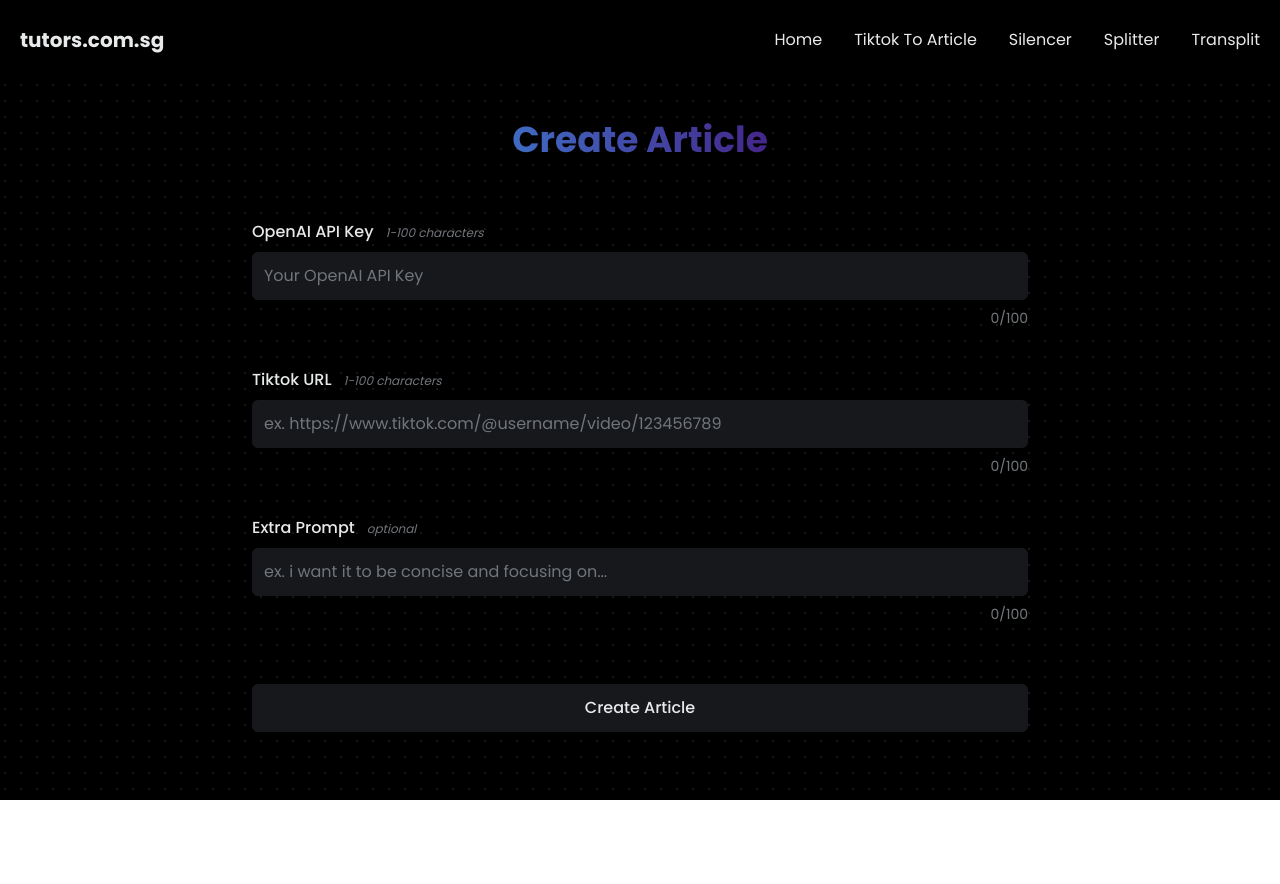
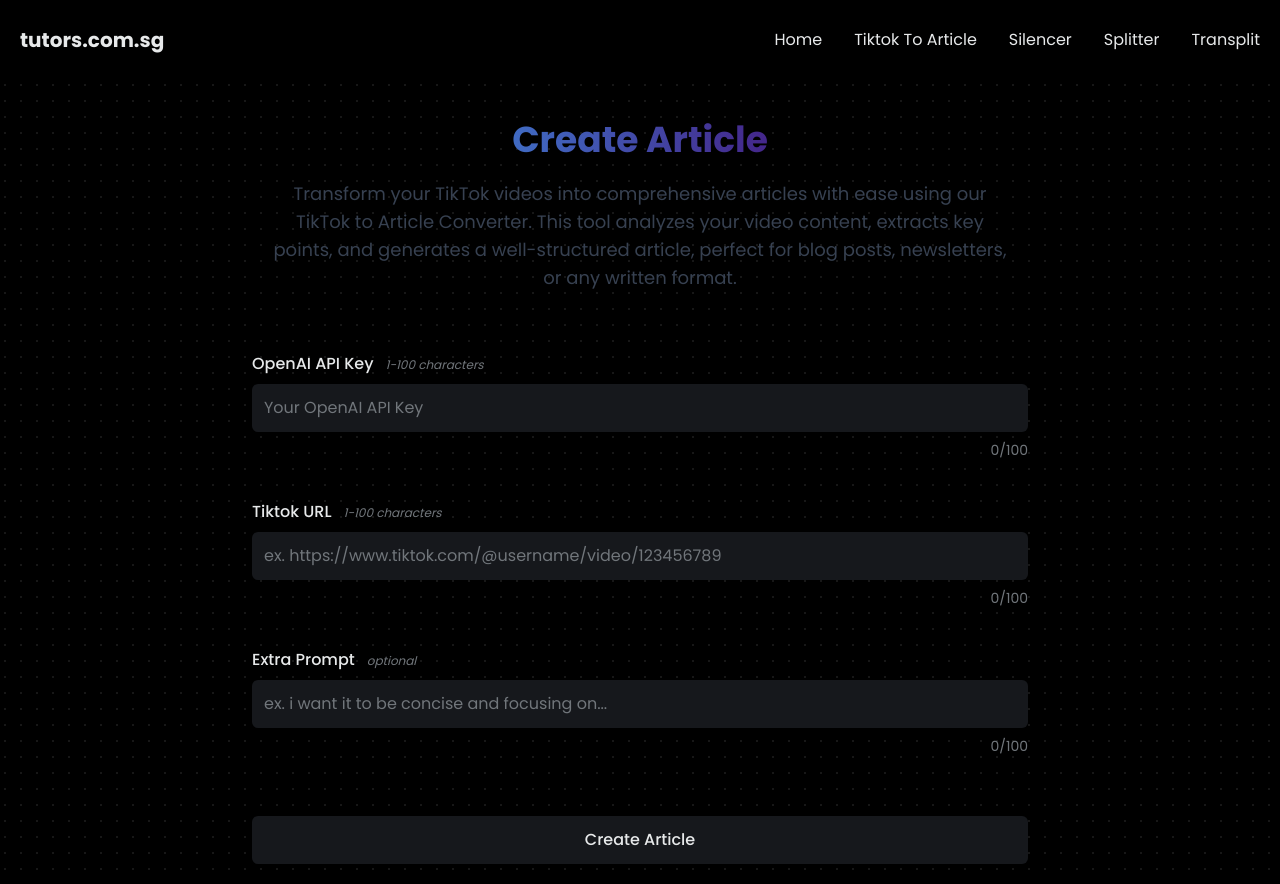
Before and after one commit to tengtutors/tutors_frontend, a Next.js app: page /tiktok-to-article in a window 1280 px wide. Before the commit the page ends 800 px from the top, so only its background shows below. Built offline with nearby package versions, Linux system fonts and the light colour scheme.

Commit message:
Update page.jsx

```diff
--- a/app/tiktok-to-article/page.jsx
+++ b/app/tiktok-to-article/page.jsx
@@ -6,7 +6,9 @@ const Page = () => {
       <div className="max-w-[55rem] w-full flex flex-col items-center gap-5 pt-10">
 
         <h1 className='text-center text-4xl font-bold text-transparent bg-clip-text bg-gradient-to-r from-secondary to-primary'>Create Article</h1>
-
+        <p className='text-center text-lg text-gray-700 max-w-prose'>
+                    Transform your TikTok videos into comprehensive articles with ease using our TikTok to Article Converter. This tool analyzes your video content, extracts key points, and generates a well-structured article, perfect for blog posts, newsletters, or any written format.
+         </p>
         <div className="flex pt-10 px-3 justify-center self-center w-full max-w-screen-md">
           <CreateArticleForm />
         </div>
```
